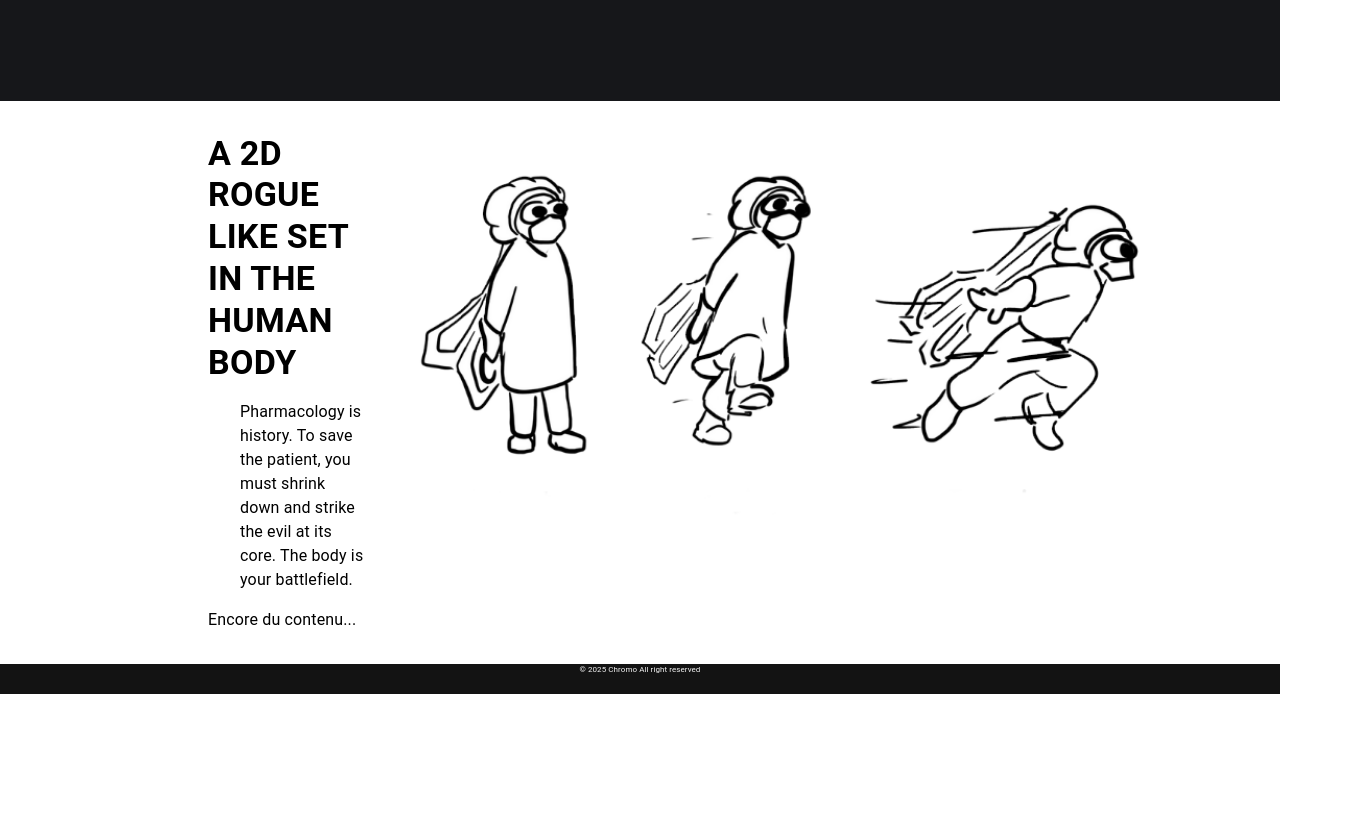
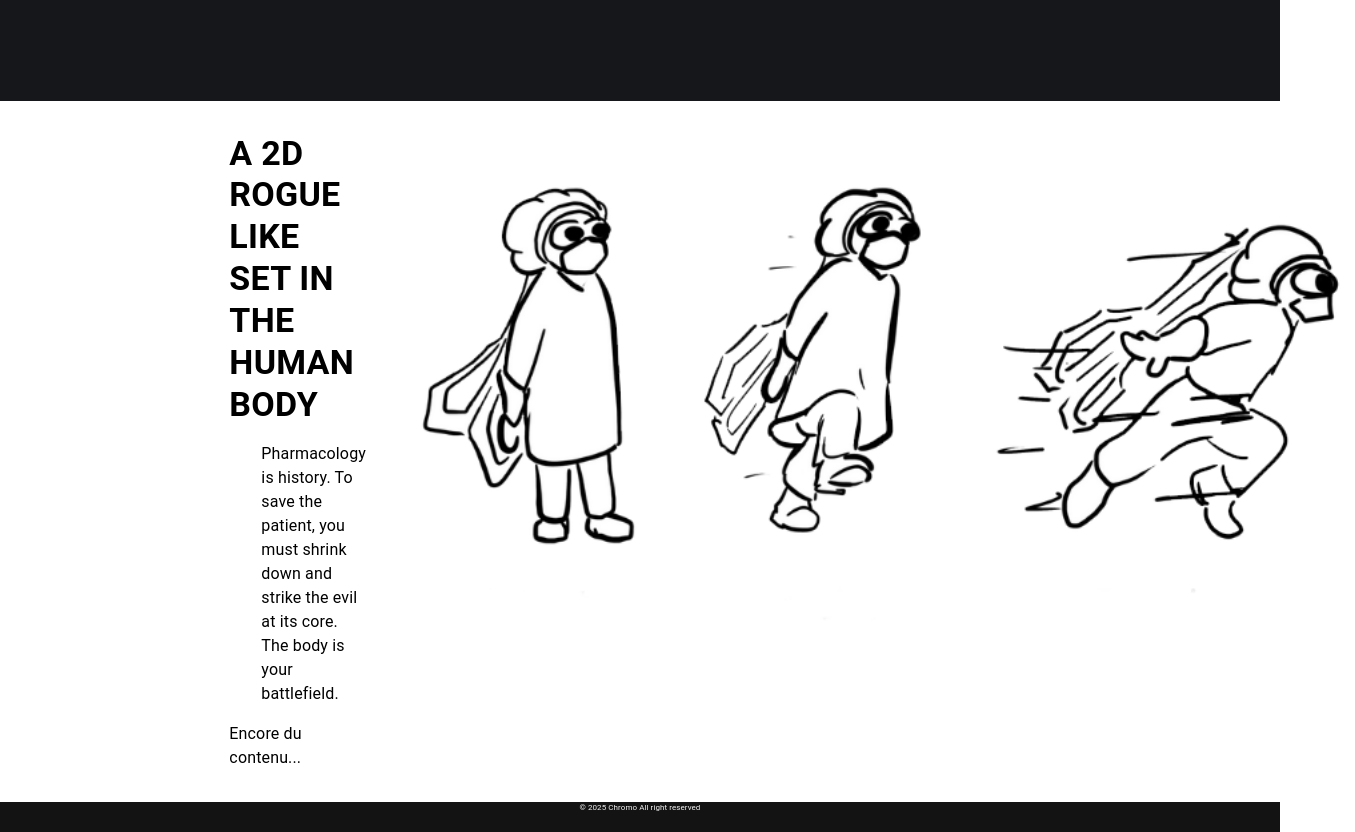
Before and after one commit to Foxylennon/ProjetS1S2-site, a React (Create React App) app: page / in a window 1280 px wide. Shown: the part 1020-1852 px from the top of the page, 1355 px wide, since content can reach past the window. Before the commit the page ends 1714 px from the top, so only its background shows below. Built offline with nearby package versions, Linux system fonts and the light colour scheme.

Commit message:
made some change on content

```diff
--- a/src/components/Content/index.js
+++ b/src/components/Content/index.js
@@ -44,6 +44,10 @@ export default function Content(){
         </Box>
 
         <Box sx={{ py: 4, px: 20,display: "flex", justifyContent: "flex-end", }}>
+          <Box sx={{flex: 1}}>
+
+          </Box>
+
           <Box sx={{
             flex: 1,
             display: "flex",
@@ -64,7 +68,7 @@ export default function Content(){
             </Typography>
           </Box>
 
-          <Box sx={{flex: 1}}>
+          <Box sx={{flex: 2}}>
             <img src = {img2} style={{
               height: '80%', // L'image fait exactement 30px de haut
               width: 'auto'   // La largeur s'ajuste pour ne pas écraser l'image
```
